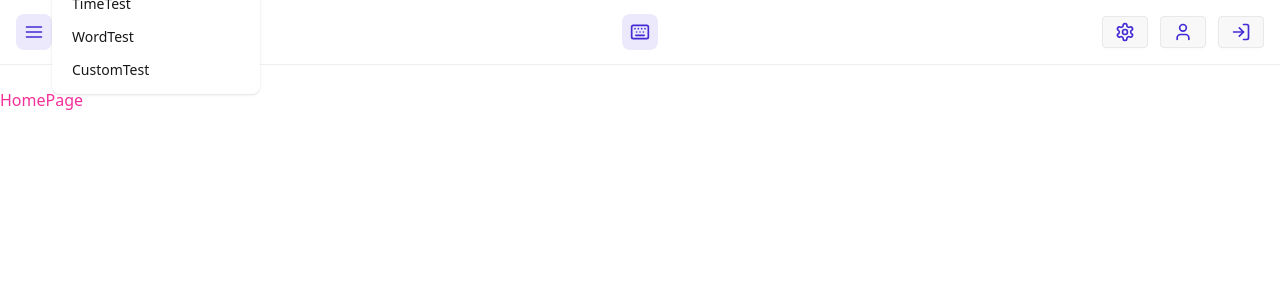
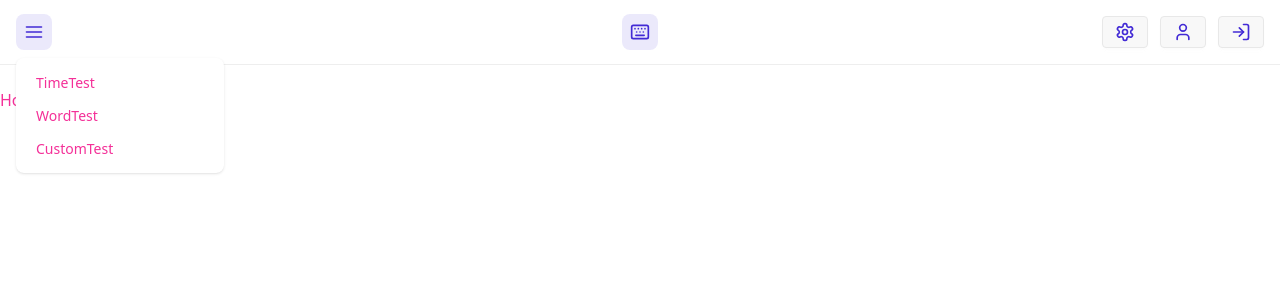
Before and after one commit to Hugo-Alonso/TFG_Web_Mecanografia, a React (Vite) app in the folder frontend/: page / in a window 1280 px wide. Both pictures are taken after a click on the button 34 px from the left and 32 px from the top of the page. Shown: the top 300 px of the page. Built offline with nearby package versions, Linux system fonts and the light colour scheme.

Commit message:
Correción estilos dropdown menu componente NavBar. #7

```diff
--- a/frontend/src/components/NavBar.jsx
+++ b/frontend/src/components/NavBar.jsx
@@ -6,6 +6,7 @@ import DropdownMenu from "./DropdownMenu";
 export const NavBar = () => {
   const [isDropdownOpen, setIsDropdownOpen] = useState(false);
   const dropdownRef = useRef(null);
+  const buttonRef = useRef(null);
 
   const handleClick = () => {
     setIsDropdownOpen((prev) => !prev);
@@ -13,7 +14,11 @@ export const NavBar = () => {
 
   useEffect(() => {
     const handleClickOutside = (event) => {
-      if ( dropdownRef.current && !dropdownRef.current.contains(event.target)) {
+      if ( dropdownRef.current &&
+        !dropdownRef.current.contains(event.target) &&
+        buttonRef.current &&
+        !buttonRef.current.contains(event.target)
+      ) {
         setIsDropdownOpen(false);
       }
     };
@@ -32,29 +37,32 @@ export const NavBar = () => {
         {/* Left Section */}
         <div className="flex-1 flex relative">
           <button
+            ref={buttonRef}
             onClick={handleClick}
             className="flex items-center gap-2.5 hover:opacity-80 transition-all"
           >
             <div className="w-9 h-9 rounded-lg bg-primary/10 flex items-center justify-center">
-              <AlignJustify className="w-5 h-5 text-primary"  onClick={() => setIsDropdownOpen(false)}/>
+              <AlignJustify className="w-5 h-5 text-primary"/>
             </div>
           </button>
 
           {/* Dropdown */}
           {isDropdownOpen && (
-            <ul className="dropdown-content menu p-2 shadow bg-base-100 rounded-box w-52 mt-2">
+            <ul
+                ref={dropdownRef}
+                className="absolute left-0 top-full dropdown-content menu p-2 shadow bg-base-100 rounded-box w-52 z-50 mt-2">
             <li>
-              <Link to="/timetest" onClick={() => setIsDropdownOpen(false)}>
+              <Link to="/timetest" className="text-secondary" onClick={() => setIsDropdownOpen(false)}>
                 TimeTest
               </Link>
             </li>
             <li>
-              <Link to="/wordtest" onClick={() => setIsDropdownOpen(false)}>
+              <Link to="/wordtest" className="text-secondary" onClick={() => setIsDropdownOpen(false)}>
                 WordTest
               </Link>
             </li>
             <li>
-              <Link to="/customtest" onClick={() => setIsDropdownOpen(false)}>
+              <Link to="/customtest" className="text-secondary" onClick={() => setIsDropdownOpen(false)}>
                 CustomTest
               </Link>
             </li>
```
